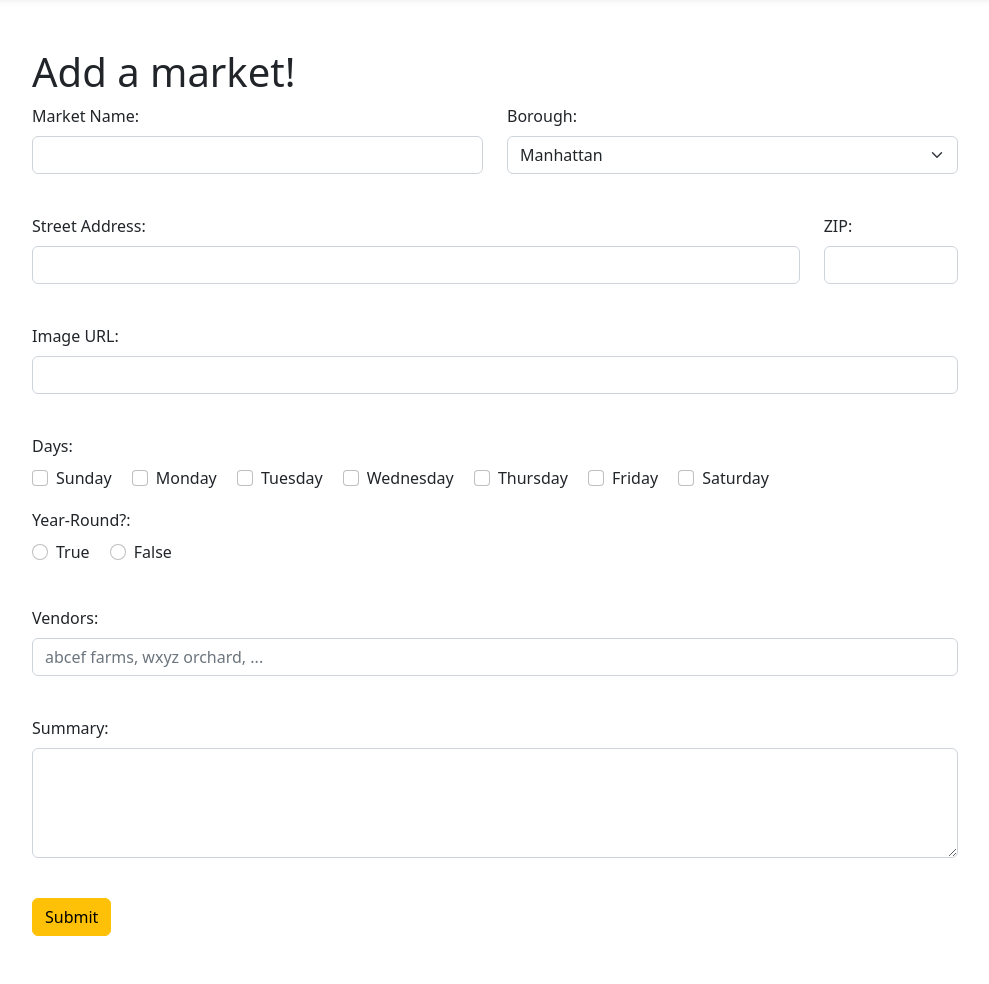
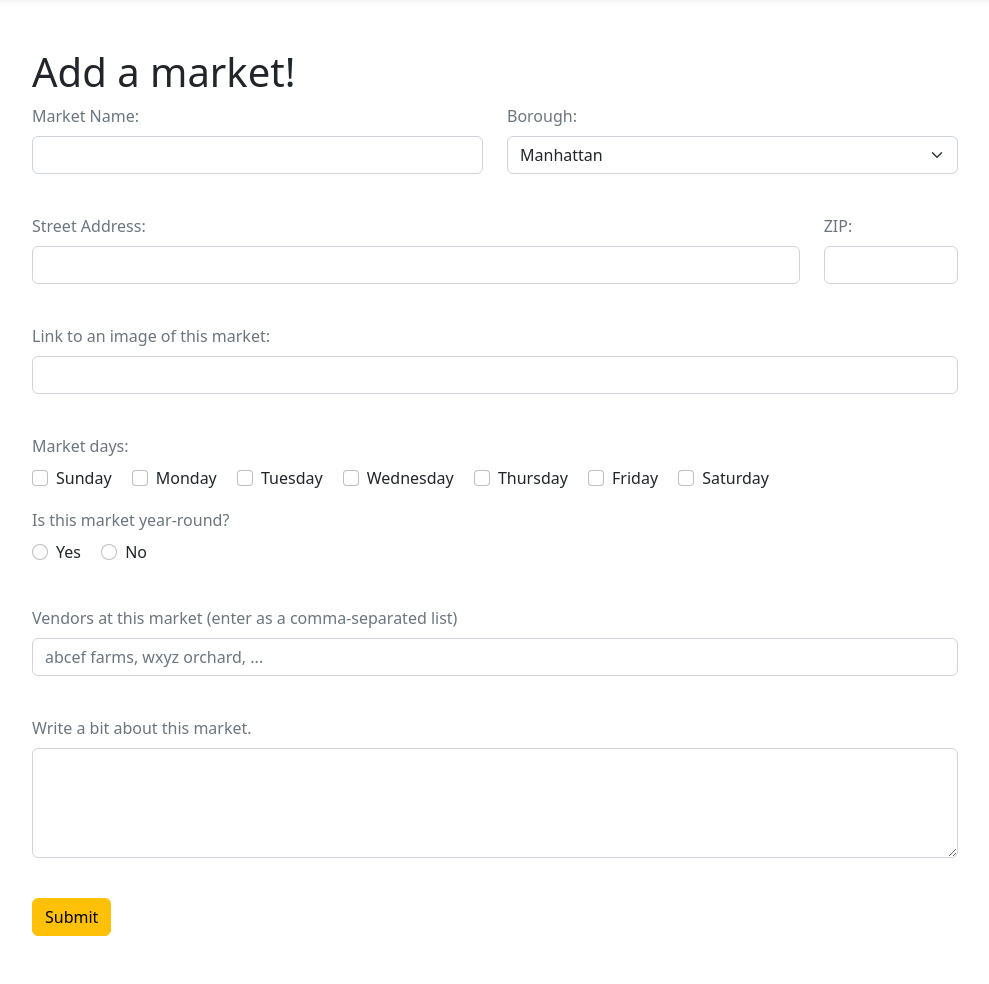
Before and after one commit to avahajr/ui-midterm, a Flask app: page /add in a window 1280 px wide. Shown: the part 86-1070 px from the top of the page, without its empty margins (145-1134 px from the left). Run offline with Flask 3, Linux system fonts and the light colour scheme; some libraries are stand-ins or nearby versions; some web fonts are replaced.

Commit message:
prompt formatting

```diff
--- a/main/static/main.css
+++ b/main/static/main.css
@@ -181,3 +181,7 @@ img.preview {
 #discard-changes-btn {
     margin-right: .25em;
 }
+
+label.form-label {
+    color: var(--bs-gray)
+}
--- a/main/templates/add.html
+++ b/main/templates/add.html
@@ -43,14 +43,16 @@
 
     <!-- Image URL -->
     <div class="mb-3">
-        <label for="image" class="form-label">Image URL:</label>
+        <label for="image" class="form-label">Link to an image of this market:</label>
         <input type="text" class="form-control" id="image" name="image" required>
         <label for="image" class="warning"></label>
     </div>
 
     <!-- Days -->
     <div class="mb-3">
-        <label class="form-label">Days:</label>
+        <div>
+            <label class="form-label">Market days:</label>
+        </div>
         <div>
             <div class="form-check form-check-inline">
                 <input class="form-check-input" type="checkbox" id="day_sunday" name="days" value="Sunday">
@@ -89,15 +91,15 @@
 
     <!-- Year Round -->
     <div class="mb-3">
-        <label class="form-label">Year-Round?:</label>
+        <label class="form-label">Is this market year-round?</label>
         <div>
             <div class="form-check form-check-inline">
                 <input class="form-check-input" type="radio" id="year_round_true" name="year_round" value="true">
-                <label class="form-check-label" for="year_round_true">True</label>
+                <label class="form-check-label" for="year_round_true">Yes</label>
             </div>
             <div class="form-check form-check-inline">
                 <input class="form-check-input" type="radio" id="year_round_false" name="year_round" value="false">
-                <label class="form-check-label" for="year_round_false">False</label>
+                <label class="form-check-label" for="year_round_false">No</label>
             </div>
         </div>
         <label class='warning' id="yearRoundWarning"></label>
@@ -107,7 +109,7 @@
 
     <!-- Vendors List -->
     <div class="mb-3">
-        <label class="form-label" for="vendors_list">Vendors:</label>
+        <label class="form-label" for="vendors_list">Vendors at this market (enter as a comma-separated list)</label>
         <input class="form-control" name="vendors_list" type="text" id="vendors_list"
                placeholder="abcef farms, wxyz orchard, ...">
         <label class="warning" id="vendors_list_warning"></label>
@@ -116,13 +118,13 @@
 
     <!-- Summary -->
     <div class="mb-3">
-        <label for="summary" class="form-label">Summary:</label>
+        <label for="summary" class="form-label">Write a bit about this market.</label>
         <textarea class="form-control" id="summary" name="summary" rows="4" required></textarea>
         <label class="warning" id="summary_warning"></label>
     </div>
     <div class="d-flex w-100 justify-content-between">
         <button id="add-entry-btn" class="btn btn-warning">Submit</button>
-        <div id="success-msg" ></div>
+        <div id="success-msg"></div>
     </div>
 
 </form>
```
Also changed, not shown: main/templates/edit.html (+14 -9 lines), 1 other file.
